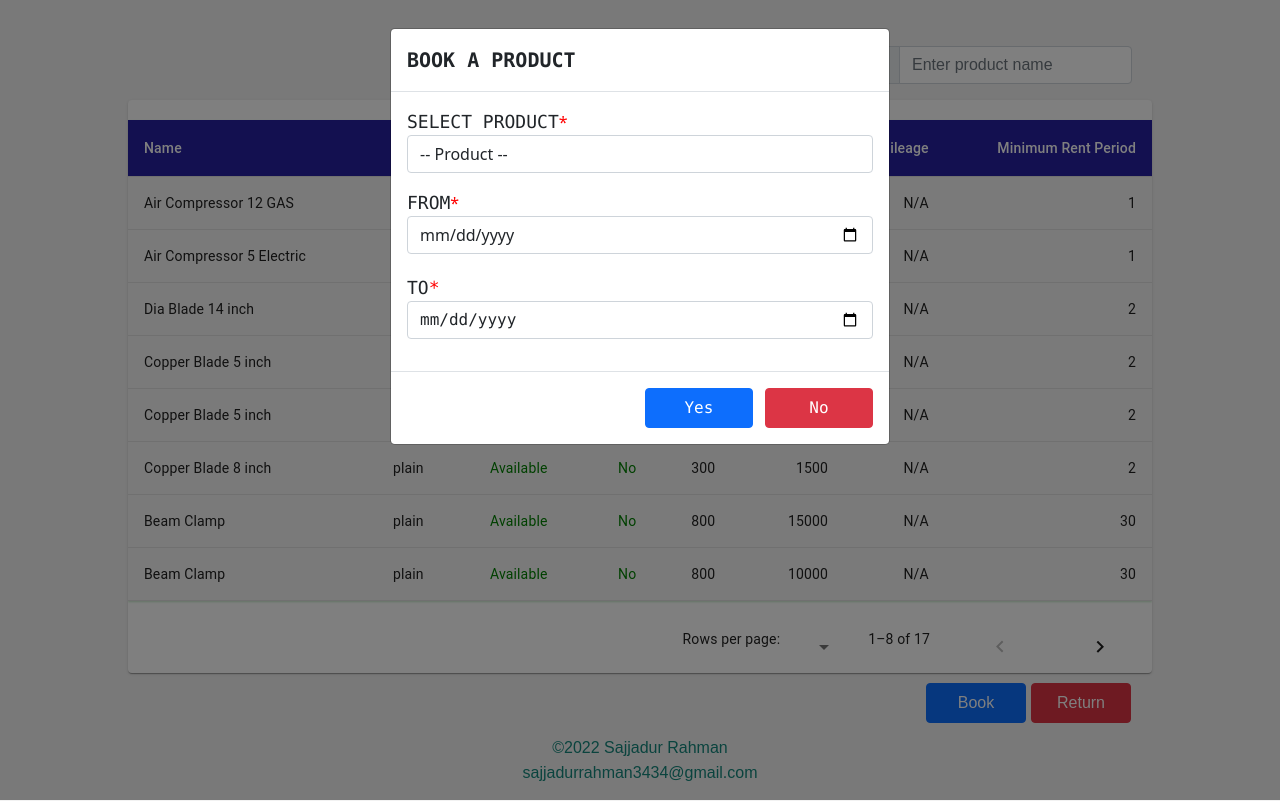
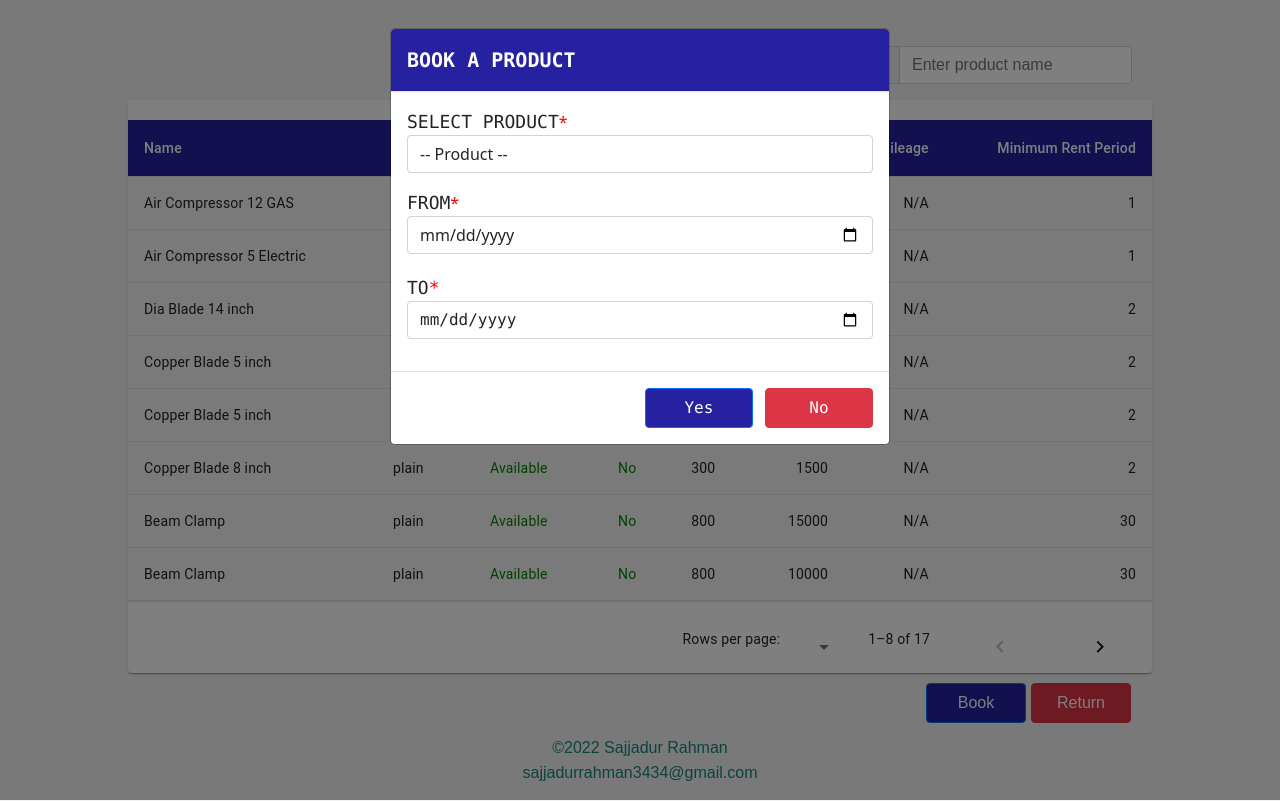
Before and after one commit to sajjad355/Next-Rental-software, a React (Create React App) app: page / in a window 1280 px wide. Both pictures are taken after a click on the button "Book". Built offline with nearby package versions, Linux system fonts and the light colour scheme.

Commit message:
Design Fixed

```diff
--- a/src/asset/css/style.css
+++ b/src/asset/css/style.css
@@ -66,6 +66,7 @@ th{
 }
 .book{
     width: 85px;
+    background: #2621a0!important;
 }
 .return{
     margin-left: 5px;
@@ -115,7 +116,7 @@ th{
     font-family: "Lucida Console";
     height: 40px;
     margin-bottom: 10px;
-    background-color: #2621a0;
+    background-color: #2621a0!important;
     color: white;
 }
 .no-button{
@@ -145,8 +146,14 @@ th{
     font-family: "Lucida Console";
     height: 40px;
     margin-bottom: 10px;
-    background-color: #2621a0;
+    background-color: #2621a0!important;
     color: white;
+}
+.model-header{
+    /* background-color: #2621a0!important; */
+    background: #2621a0;
+    color:white
+
 }
 .no-button-confirm{
     width: 50px;
@@ -166,7 +173,7 @@ th{
     font-family: "Lucida Console";
     width: 150px;
     height: 40px;
-    background-color: #2621a0;
+    background-color: #2621a0!important;
     color: white;
 }
 .success{
@@ -180,7 +187,7 @@ font-size: 18px;
 font-family: "Lucida Console";
 width: 120px;
 height: 41px;
-background: #2621a0;
+background: #2621a0!important;
 color: white;
 }
 .to-margin{
--- a/src/components/BookProduct/Booking.js
+++ b/src/components/BookProduct/Booking.js
@@ -92,7 +92,7 @@ export default function BookProduct(props) {
                 onRequestClose={toggleModal}
                 contentLabel="My dialog"
             >
-                <Modal.Header>
+                <Modal.Header className="model-header">
                     <div><span className="book-product" >BOOK A PRODUCT</span></div>
                 </Modal.Header>
 
@@ -169,7 +169,7 @@ export default function BookProduct(props) {
                 onRequestClose={toggleModalBookingValue}
                 contentLabel="My dialog"
             >
-                <Modal.Header>
+                <Modal.Header className="model-header">
                     <div><span className="book-product" >BOOK A PRODUCT</span></div>
                 </Modal.Header>
 
@@ -201,7 +201,7 @@ export default function BookProduct(props) {
                 onRequestClose={toggleModalBookingValueComplted}
                 contentLabel="My dialog"
             >
-                <Modal.Header>
+                <Modal.Header className="model-header">
                     <span className="congrats">CONGRATULATIONS!</span>
                 </Modal.Header>
 
--- a/src/components/ReturnProduct/Return.js
+++ b/src/components/ReturnProduct/Return.js
@@ -74,7 +74,7 @@ export default function ReturnProduct(props) {
                 onRequestClose={toggleModalReturn}
                 contentLabel="My dialog"
             >
-                <Modal.Header>
+                <Modal.Header className="model-header">
                     <div><span className="book-product" >RETURN PRODUCT</span></div>
                 </Modal.Header>
 
@@ -144,7 +144,7 @@ export default function ReturnProduct(props) {
                 contentLabel="My dialog"
             >
 
-                <Modal.Header>
+                <Modal.Header className="model-header">
                     <span className="book-product"> RETURN A PRODUCT!</span>
                 </Modal.Header>
 
```
